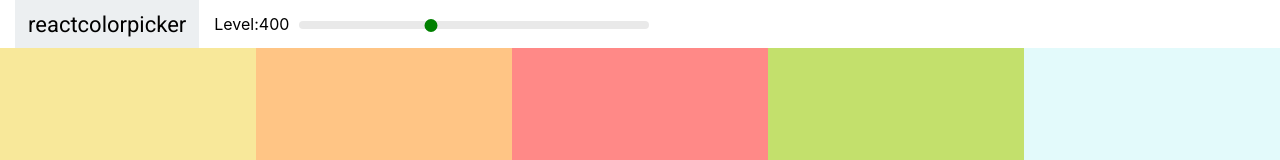
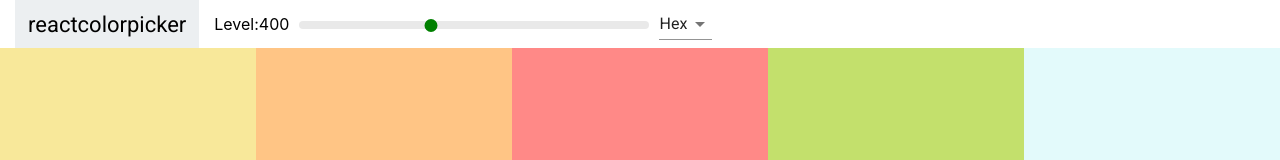
Before and after one commit to siva089/ColorPIcker, a React (Create React App) app: page / in a window 1280 px wide. Shown: the top 160 px of the page. Built offline with nearby package versions, Linux system fonts and the light colour scheme.

Commit message:
added multiple colors

```diff
--- a/package.json
+++ b/package.json
@@ -3,6 +3,7 @@
   "version": "0.1.0",
   "private": true,
   "dependencies": {
+    "@material-ui/core": "^4.8.2",
     "@testing-library/jest-dom": "^4.2.4",
     "@testing-library/react": "^9.4.0",
     "@testing-library/user-event": "^7.2.1",
--- a/src/Navbar.js
+++ b/src/Navbar.js
@@ -1,10 +1,26 @@
 import React, { Component } from 'react'
-import Slider, { Range } from 'rc-slider';
+import Slider from 'rc-slider';
+import Select from '@material-ui/core/Select';
+import MenuItem from '@material-ui/core/MenuItem';
 import 'rc-slider/assets/index.css';
 import "./Navbar.css"
  class Navbar extends Component {
+     constructor(props) {
+         super(props)
+
+         this.state = {
+              format:"hex"
+         }
+         this.handleChange=this.handleChange.bind(this)
+     }
+
+     handleChange(e){
+this.setState({format:e.target.value})
+this.props.handleChange(e.target.value)
+     }
     render() {
         const {level,changeLevel}=this.props
+        const {format}=this.state
         return (
             <header className="Navbar">
                 <div className="logo">
@@ -18,6 +34,19 @@ import "./Navbar.css"
                   onAfterChange={changeLevel}
                   />
                   </div>
+                </div>
+                <div className="select-container">
+                <Select value={format} onChange={this.handleChange}>
+                  <MenuItem value="hex">
+                      Hex
+                </MenuItem>
+                <MenuItem value="rgb">
+                    Rgb
+                </MenuItem>
+                <MenuItem value="rgba">
+                    Rgba
+                </MenuItem>
+                </Select>
 
                   </div>
 
--- a/src/Palette.js
+++ b/src/Palette.js
@@ -7,21 +7,25 @@ import "./Palette.css"
          super(props)
 
          this.state = {
-              level:400
+              level:400,
+              format:"hex"
          }
          this.changeLevel=this.changeLevel.bind(this)
+         this.changeFormat=this.changeFormat.bind(this)
      }
      changeLevel(level){
 this.setState({level})
      }
-
+     changeFormat(value){
+        this.setState({format:value})
+     }
     render() {
         const {colors}=this.props.palette
-        const {level}=this.state
-        const colorBoxes=colors[level].map(color=><ColorBox background={color.hex} name={color.name} />)
+        const {level,format}=this.state
+        const colorBoxes=colors[level].map(color=><ColorBox background={color[format]} name={color.name} />)
         return (
             <div className="Palette">
-              <Navbar level={this.state.level} changeLevel={this.changeLevel}/>
+              <Navbar level={this.state.level} changeLevel={this.changeLevel} handleChange={this.changeFormat}/>
                 <div className="Palette-colors">
                     {colorBoxes}
                 </div>
--- a/src/colorHelpers.js
+++ b/src/colorHelpers.js
@@ -23,7 +23,7 @@ for(let i in scale){
         id:color.name.toLowerCase().replace(/ /g,"-"),
         hex:scale[i],
         rgb:chroma(scale[i]).css(),
-        rgba:chroma(scale[i]).css().replace("rgba","rgba").replace(")",",1.0)")
+        rgba:chroma(scale[i]).css().replace("rgb","rgba").replace(")",",1.0)")
     })
 }
     }
```
Also changed, not shown: 1 other file (tests, documents, lock files or other folders).
